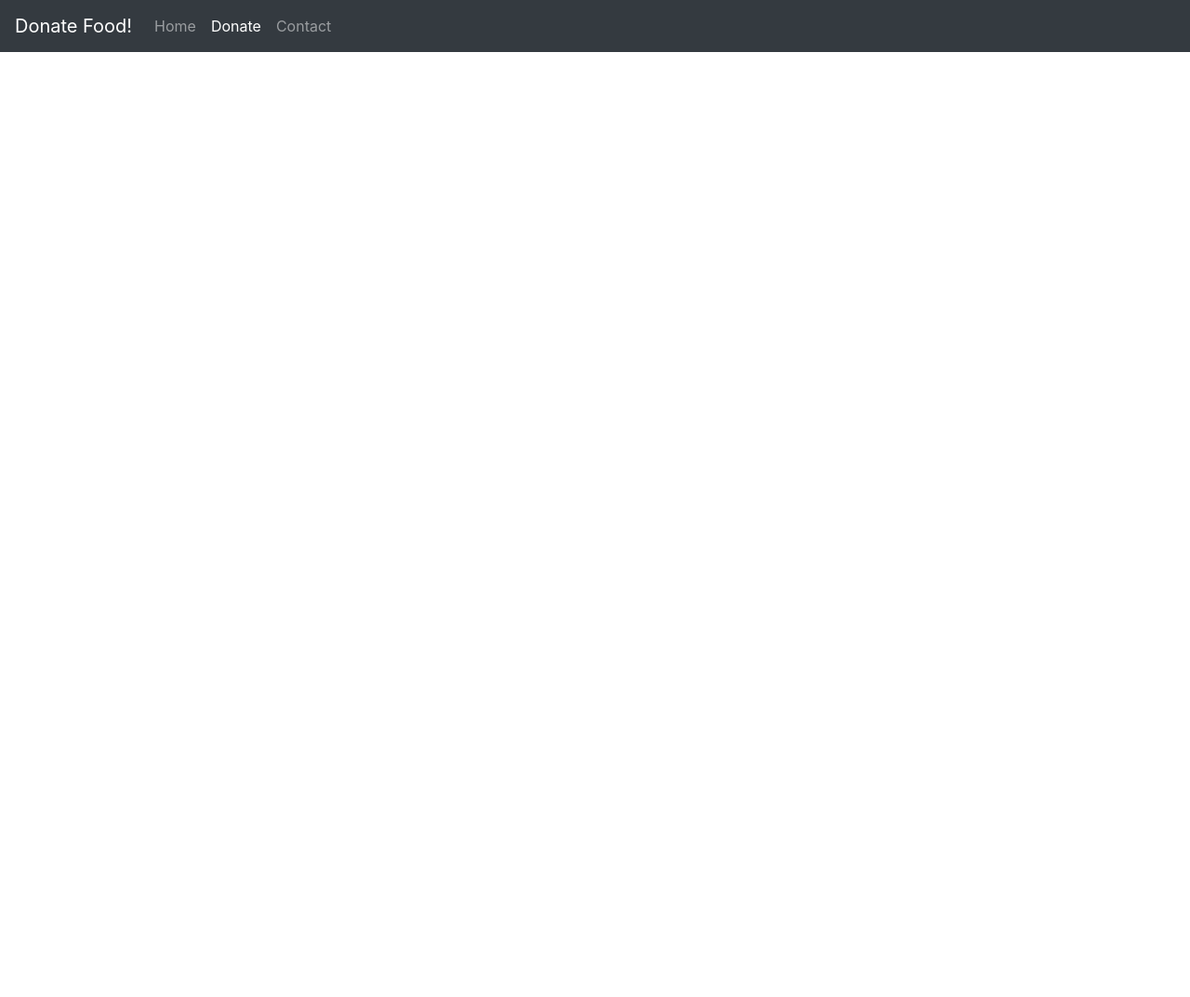
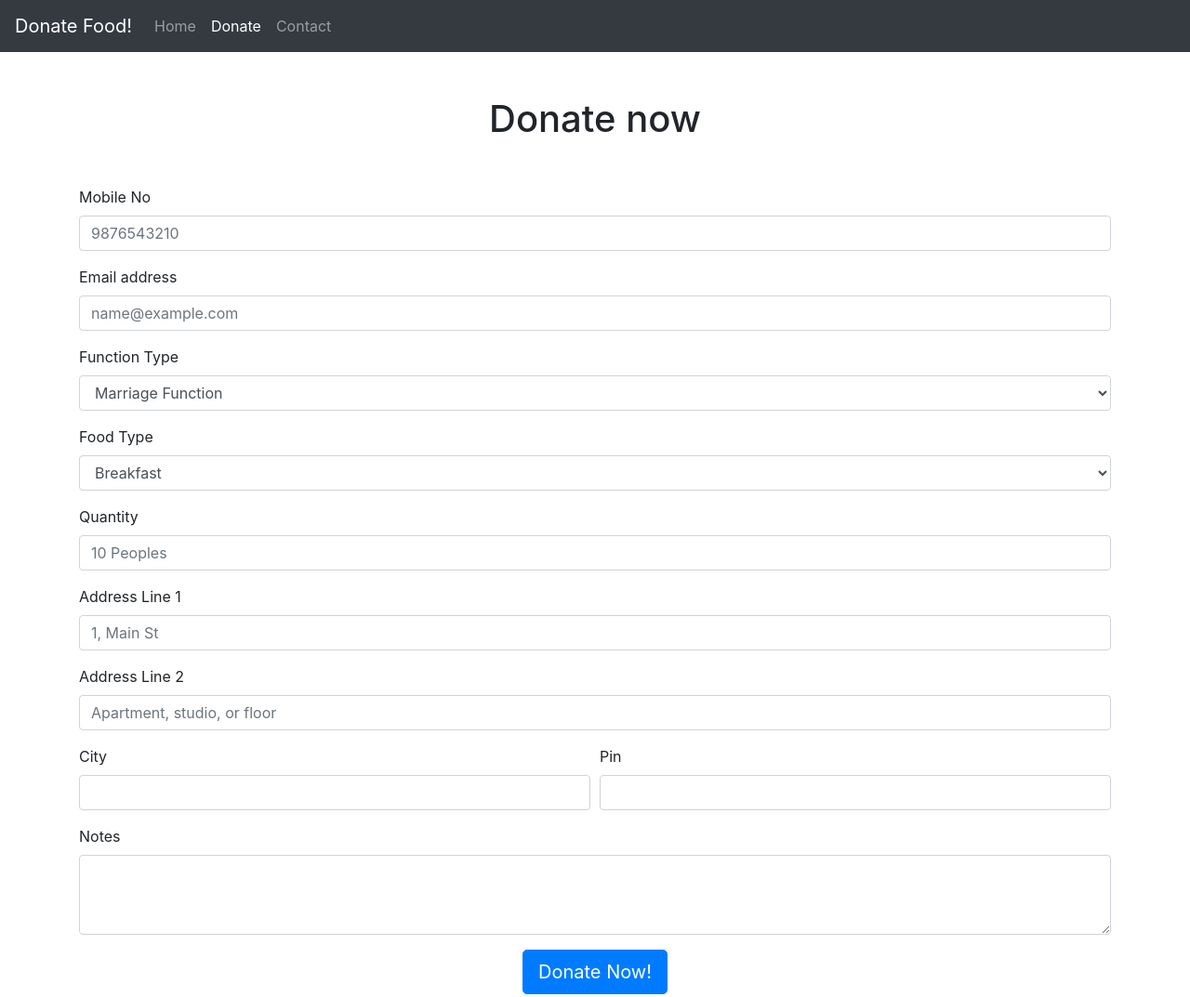
Before and after one commit to madhanmady/food-delivery, a plain HTML site: page donate.html in a window 1280 px wide. Shown: the whole page at 93% size. Before the commit the page ends 800 px from the top, so only its background shows below. Drawn offline with nearby package versions, Linux system fonts and the light colour scheme.

Commit message:
updated donate.html

```diff
--- a/donate.html
+++ b/donate.html
@@ -2,15 +2,15 @@
 <html lang="en">
 
 <head>
-  <meta charset="utf-8">
-  <meta name="viewport" content="width=device-width, initial-scale=1, shrink-to-fit=no">
-  <link rel="stylesheet" href="css/bootstrap.min.css">
-  <link rel="stylesheet" href="css/index.css">
+  <meta charset="utf-8" />
+  <meta name="viewport" content="width=device-width, initial-scale=1, shrink-to-fit=no" />
+  <link rel="stylesheet" href="css/bootstrap.min.css" />
+  <link rel="stylesheet" href="css/index.css" />
   <title>Donate Food Now!</title>
 </head>
 
 <body>
-  <nav class="navbar navbar-expand-md navbar-dark bg-dark ">
+  <nav class="navbar navbar-expand-md navbar-dark bg-dark">
     <a class="navbar-brand" href="./index.html">Donate Food!</a>
     <button class="navbar-toggler collapsed" type="button" data-toggle="collapse" data-target="#navbarBtn"
       aria-controls="navbarBtn" aria-expanded="false" aria-label="Toggle navigation">
@@ -31,10 +31,72 @@
       </ul>
     </div>
   </nav>
-  <div class="container">
+  <div class="container mt-5">
+    <h1 class="text-center mb-5">Donate now</h1>
+    <form>
+      <div class="form-group">
+        <label for="mobileNo">Mobile No</label>
+        <input type="mobile" class="form-control" id="mobileNo" placeholder="9876543210" />
+      </div>
+      <div class="form-group">
+        <label for="emailId">Email address</label>
+        <input type="email" class="form-control" id="emailId" placeholder="name@example.com" />
+      </div>
+      <div class="form-group">
+        <label for="functionType">Function Type</label>
+        <select class="form-control" id="functionType">
+          <option>Marriage Function</option>
+          <option>Ear Piercing Ceremony</option>
+          <option>Other</option>
+        </select>
+      </div>
+      <div class="form-group">
+        <label for="foodType">Food Type</label>
+        <select class="form-control" id="foodType">
+          <option>Breakfast</option>
+          <option>Lunch</option>
+          <option>Supper</option>
+          <option>Other</option>
+        </select>
+      </div>
+      <div class="form-group">
+        <label for="quantity">Quantity</label>
+        <input type="number" min="5" class="form-control" id="quantity" placeholder="10 Peoples" />
+      </div>
 
+      <!-- Address -->
+
+      <div class="form-group">
+        <label for="inputAddress">Address Line 1</label>
+        <input type="text" class="form-control" id="inputAddress" placeholder="1, Main St">
+      </div>
+      <div class="form-group">
+        <label for="inputAddress2">Address Line 2</label>
+        <input type="text" class="form-control" id="inputAddress2" placeholder="Apartment, studio, or floor">
+      </div>
+      <div class="form-row">
+        <div class="form-group col-md-6">
+          <label for="inputCity">City</label>
+          <input type="text" class="form-control" id="inputCity">
+        </div>
+
+        <div class="form-group col-md-6">
+          <label for="inputPin">Pin</label>
+          <input type="text" class="form-control" id="inputPin">
+        </div>
+      </div>
+
+
+      <div class="form-group">
+        <label for="notesText">Notes</label>
+        <textarea class="form-control" id="notesText" rows="3"></textarea>
+      </div>
+
+      <div class="text-center mb-5">
+        <input type="submit" value="Donate Now!" class="btn btn-primary btn-lg">
+      </div>
+    </form>
   </div>
-
 
   <!-- Scripts -->
   <script src="https://code.jquery.com/jquery-3.5.1.slim.min.js"
```
Also changed, not shown: contact.html (+6 -9 lines), index.html (+9 -10 lines), images/donate.jpg (added).
